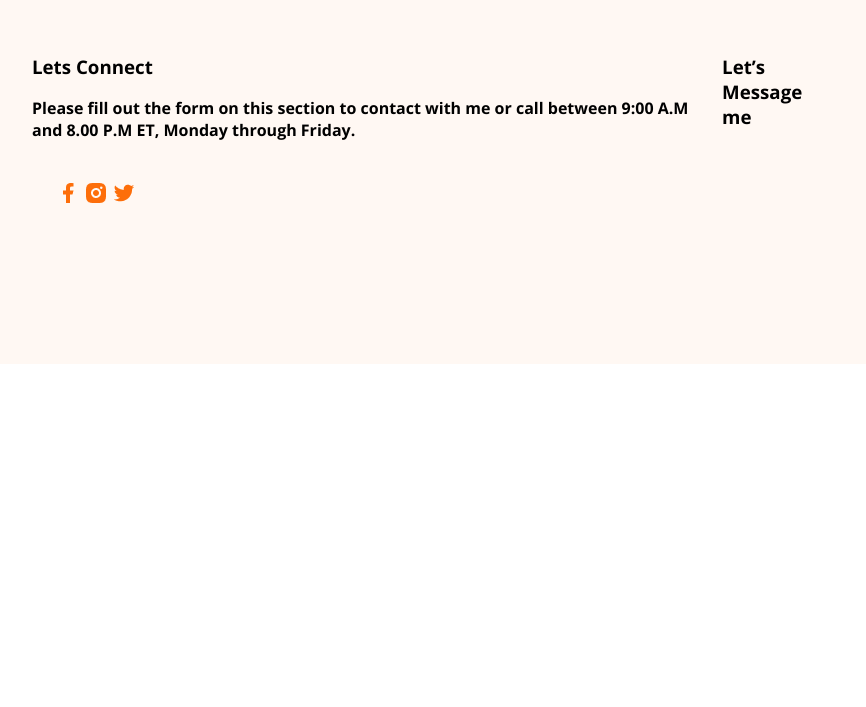
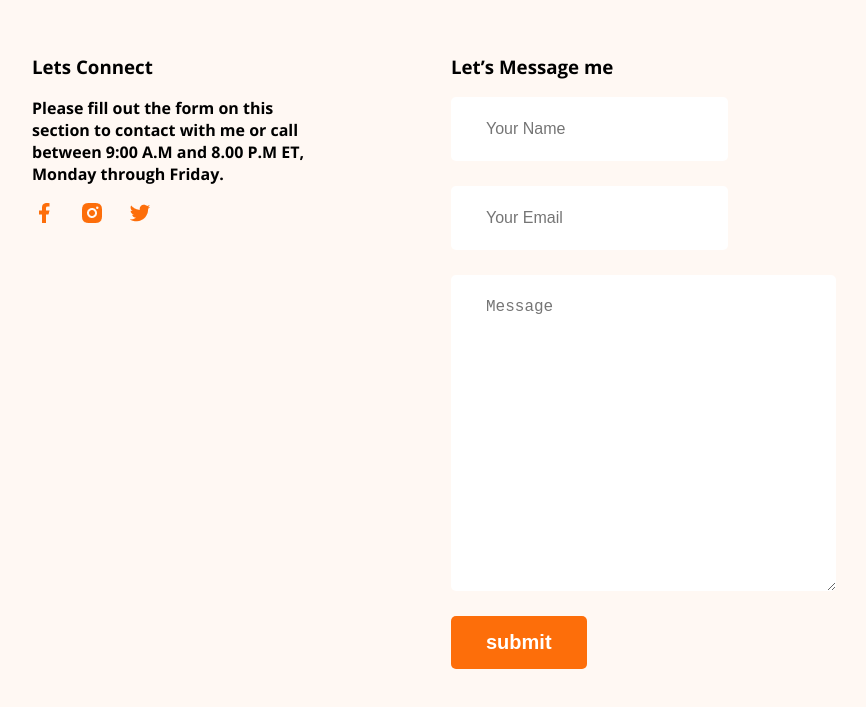
Before and after one commit to siamkhan7426/my-portfolio, a plain HTML site: page index.html in a window 1280 px wide. Shown: the part 3490-4197 px from the top of the page, without its empty margins (206-1072 px from the left). Before the commit the page ends 3862 px from the top, so only its background shows below. Drawn offline with nearby package versions, Linux system fonts and the light colour scheme.

Commit message:
socail link add input

```diff
--- a/css/style.css
+++ b/css/style.css
@@ -174,72 +174,90 @@ about section style */
   line-height: 28px;
 }
 
-
-.edu-headding{
-  color:  #181818;
+.edu-headding {
+  color: #181818;
   text-align: center;
   font-size: 35px;
   font-weight: 700;
-
 }
 
-.resume-title{
- color:#474747;
+.resume-title {
+  color: #474747;
   font-size: 30px;
   font-weight: 700;
   line-height: normal;
 }
 
-.resume-container{
+.resume-container {
   display: flex;
   gap: 50px;
   justify-content: space-around;
   align-items: center;
-  background:  #FFF;
+  background: #fff;
 }
-.resume-container hr{
-  margin: 10px
+.resume-container hr {
+  margin: 10px;
 }
-.resume-itm-title{
+.resume-itm-title {
   color: #474747;
   font-size: 25px;
   font-weight: 700;
   margin-bottom: 10px;
-
 }
-.resume-institute{
-  color:#757575;
+.resume-institute {
+  color: #757575;
   font-size: 20px;
   font-weight: 600;
   margin-bottom: 20px;
   margin-top: 0px;
-
 }
-.resume-desp{
+.resume-desp {
   color: #757575;
   font-size: 16px;
   font-weight: 400;
   line-height: 28px;
 }
 
-#downlod-cv{
+#downlod-cv {
   text-align: center;
   margin-top: 50px;
 }
-button{
+button {
   border-radius: 5px;
-background: #FD6E0A;
+  background: #fd6e0a;
+}
+
+/* footer */
+footer {
+  display: flex;
+  justify-content: space-between;
+  background: #fff8f3;
+  margin-top: 110px;
+  padding: 130px 230px;
+  gap: 117px;
 
 }
 
-/* footer */
-footer{
-  display: flex;
-  background: #FFF8F3;
-  margin-top: 110px;
-  padding: 130px 230px;
+.footer-colom {
+  width: 50%;
+}
 
+.contact input[type="text"], .contact input[type="email"],
+textarea {
+  display: block;
+  margin-bottom: 25px;
+  padding: 18px 35px;
+  color: #757575;
+  border-radius: 5px;
+  font-size: 16px;
+  font-weight: 400;
+  line-height: 28px;
+  background: #FFF;
+  border: 0;
 }
-.socail-link{
-  padding: 24px;
+
+/* kono tex and i cone vitor gap nita chila amra margin use korta pari */
+
+.socail-link a{
+margin-right: 20px;
 }
--- a/index.html
+++ b/index.html
@@ -197,6 +197,12 @@
       </div>
       <div class="footer-colom">
         <h3 class="sectaion-title">Let’s Message me</h3>
+        <form class="contact" action="">
+          <input type="text" placeholder="Your Name">
+          <input type="email" placeholder="Your Email" name="" id="">
+          <textarea name="" placeholder="Message" id="" cols="30" rows="10"></textarea>
+          <input class="btn-primary" type="submit" value="submit">
+        </form>
       </div>
     </footer>
   </body>
```
Lines whose indentation alone changed are shown as unchanged.
